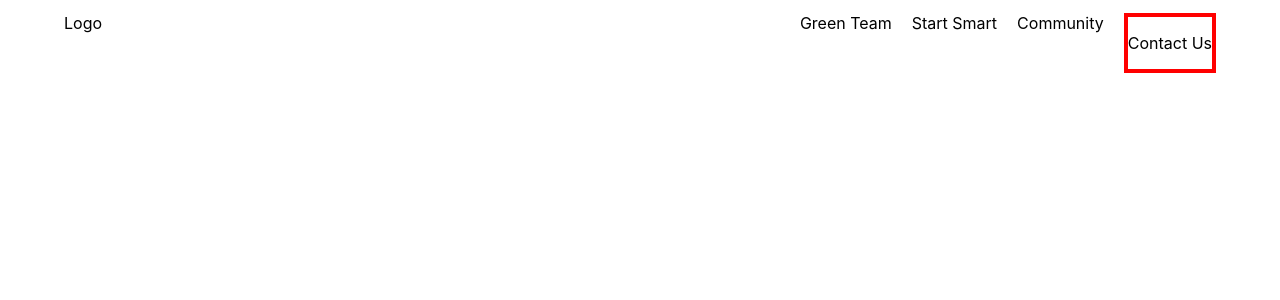
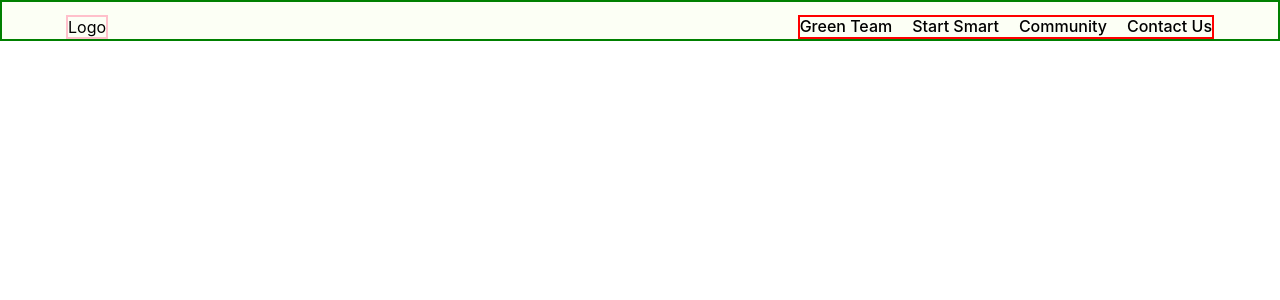
Before and after one commit to JuanTValdez/smart_acres, a React (Create React App) app: page / in a window 1280 px wide. Shown: the top 300 px of the page. Built offline with nearby package versions, Linux system fonts and the light colour scheme.

Commit message:
started styling navbar

```diff
--- a/src/App.css
+++ b/src/App.css
@@ -1,40 +1,10 @@
-.App {
+/* .App {
   text-align: center;
-}
+} */
 
-.App-logo {
-  height: 40vmin;
-  pointer-events: none;
-}
+*{
 
-@media (prefers-reduced-motion: no-preference) {
-  .App-logo {
-    animation: App-logo-spin infinite 20s linear;
-  }
-}
-
-.App-header {
-  background-color: #282c34;
-  min-height: 100vh;
-  display: flex;
-  flex-direction: column;
-  align-items: center;
-  justify-content: center;
-  font-size: calc(10px + 2vmin);
-  color: white;
-}
-
-.App-link {
-  color: #61dafb;
-}
-
-@keyframes App-logo-spin {
-  from {
-    transform: rotate(0deg);
-  }
-  to {
-    transform: rotate(360deg);
-  }
+  box-sizing: border-box;
 }
 
 nav{
@@ -42,6 +12,17 @@ nav{
   display:flex;
   justify-content: space-between;
   padding: 1% 5% 0 5%;
+
+
+}
+.nav_bar{
+  height: 20%;
+  width: 100vw;
+  position: relative;
+  background-color: #fcfff5;
+  border: 2px solid green;
+
+
 }
 
 .nav_links{
@@ -50,9 +31,16 @@ nav{
   flex-direction: row;
   justify-content: space-between;
   gap: 20px;
+
+  /* height: 10%; */
+
+  font-size: 1em;
+  font-weight: 500;
+  line-height: 1.17;
+
+  border: 2px solid red;
 }
 
-.contact_us{
-
-  border: 4px solid red;
+.logo{
+  border: 2px solid pink;
 }
--- a/src/App.js
+++ b/src/App.js
@@ -6,11 +6,15 @@ function App() {
     <div className="App">
 
       <div className="section">
-        <nav >
+
+        <nav className="nav_bar">
           <div className="logo">
+
             Logo
+
           </div>
           <div className="nav_links">
+
               <span>
                 Green Team
               </span>
@@ -23,18 +27,33 @@ function App() {
 
                 Community
               </span>
-            <div className="contact_us">
-              <p>
+
+              <span>
 
                 Contact Us
 
-              </p>
-            </div>
+              </span>
+
 
           </div>
 
         </nav>
       </div>
+
+
+
+
+
+
+
+
+
+
+
+
+
+
+
 
 
 
```
